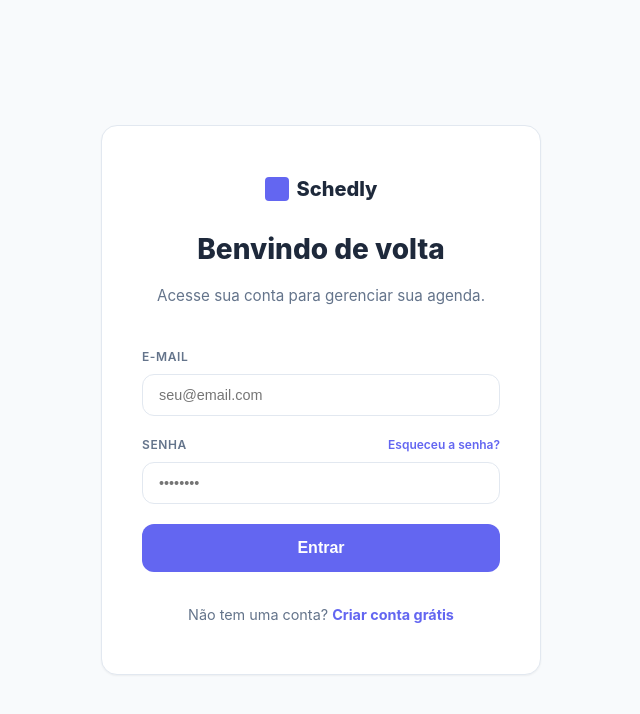
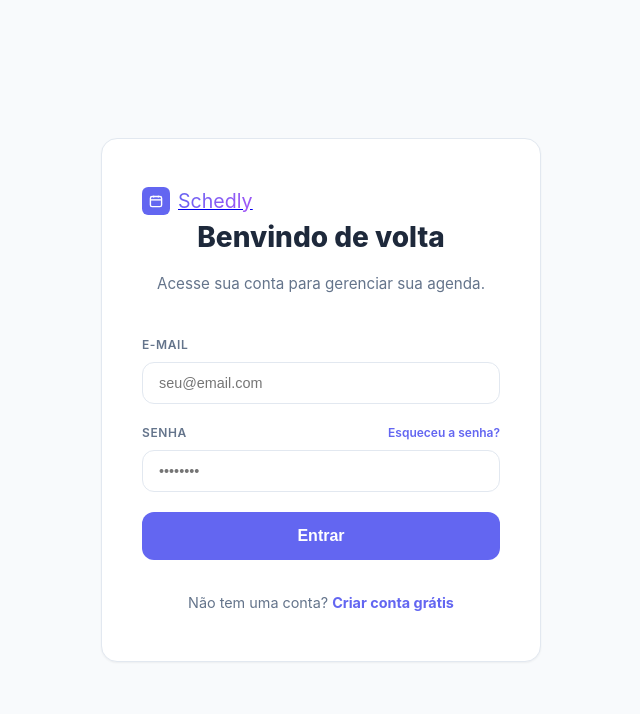
Before and after one commit to THPL28/schedly, a Next.js app: page /login in a window 1280 px wide. Shown: the top 714 px of the page, without its empty margins (319-959 px from the left). Built offline with nearby package versions, Linux system fonts and the light colour scheme; no server answers.

Commit message:
Branding: Update logo across all pages (Landing, Dashboard, Auth) and Favicon

```diff
--- a/src/app/(auth)/login/page.tsx
+++ b/src/app/(auth)/login/page.tsx
@@ -4,6 +4,7 @@ import { useState } from 'react'
 import { login } from '@/lib/actions'
 import Link from 'next/link'
 import { LogIn } from 'lucide-react'
+import Logo from '@/components/logo'
 
 export default function LoginPage() {
     const [error, setError] = useState('')
@@ -24,9 +25,8 @@ export default function LoginPage() {
         <div style={{ minHeight: '100vh', background: 'var(--background)', display: 'flex', alignItems: 'center', justifyContent: 'center', padding: '1rem' }}>
             <div className="card" style={{ maxWidth: '440px', width: '100%', padding: '3rem 2.5rem' }}>
                 <div style={{ textAlign: 'center', marginBottom: '2.5rem' }}>
-                    <Link href="/" style={{ display: 'inline-flex', alignItems: 'center', gap: '0.5rem', marginBottom: '1.5rem', textDecoration: 'none' }}>
-                        <div style={{ width: 24, height: 24, background: 'var(--primary)', borderRadius: 4 }}></div>
-                        <span style={{ fontSize: '1.25rem', fontWeight: 800, color: 'var(--foreground)' }}>Schedly</span>
+                    <Link href="/" className="inline-flex items-center gap-2 mb-6 no-underline">
+                        <Logo size={28} />
                     </Link>
                     <h1 style={{ fontSize: '1.75rem', fontWeight: 800, margin: '0 0 0.5rem 0' }}>Benvindo de volta</h1>
                     <p style={{ color: 'var(--muted)', fontSize: '0.95rem' }}>Acesse sua conta para gerenciar sua agenda.</p>
--- a/src/app/(auth)/register/page.tsx
+++ b/src/app/(auth)/register/page.tsx
@@ -4,6 +4,7 @@ import { useState } from 'react'
 import { register } from '@/lib/actions'
 import Link from 'next/link'
 import { ShieldCheck, UserPlus } from 'lucide-react'
+import Logo from '@/components/logo'
 
 export default function RegisterPage() {
     const [error, setError] = useState('')
@@ -24,9 +25,8 @@ export default function RegisterPage() {
         <div className="min-h-screen bg-background flex items-center justify-center p-4">
             <div className="card w-full max-w-[440px] p-8 md:p-12">
                 <div className="text-center mb-10">
-                    <Link href="/" className="inline-flex items-center gap-2 mb-6 no-underline text-foreground">
-                        <div className="w-6 h-6 bg-primary rounded"></div>
-                        <span className="text-xl font-extrabold text-foreground">Schedly</span>
+                    <Link href="/" className="inline-flex items-center gap-2 mb-6 no-underline">
+                        <Logo size={28} />
                     </Link>
                     <h1 className="text-3xl font-extrabold m-0 mb-2">Crie sua conta</h1>
                     <p className="text-muted text-base m-0">Comece agora a gerenciar sua agenda de forma simples.</p>
--- /dev/null
+++ b/src/components/logo.tsx
@@ -0,0 +1,28 @@
+import Image from 'next/image'
+
+interface LogoProps {
+    size?: number;
+    className?: string;
+}
+
+export default function Logo({ size = 32, className = "" }: LogoProps) {
+    return (
+        <div className={`flex items-center gap-2 ${className}`}>
+            <div
+                className="relative overflow-hidden flex items-center justify-center rounded-xl shadow-lg shadow-primary/20"
+                style={{ width: size, height: size }}
+            >
+                <Image
+                    src="/logo.svg"
+                    alt="Schedly Logo"
+                    width={size}
+                    height={size}
+                    className="object-contain"
+                />
+            </div>
+            <span className="text-gradient font-black tracking-tight" style={{ fontSize: size * 0.7 }}>
+                Schedly
+            </span>
+        </div>
+    )
+}
```
Also changed, not shown: src/app/(dashboard)/layout.tsx (+5 -5 lines), src/app/page.tsx (+7 -12 lines), public/logo.svg (added), src/app/icon.svg (added).
